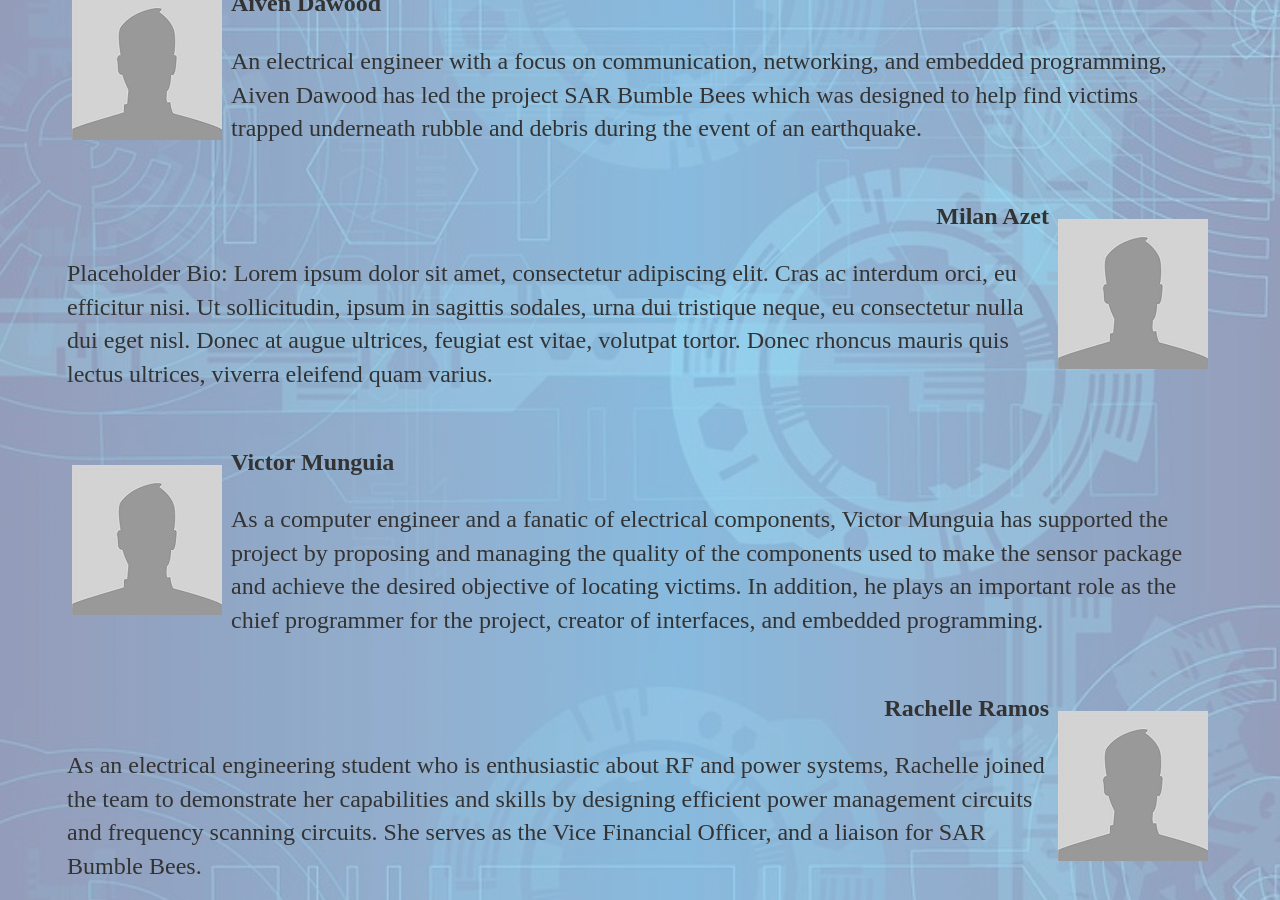
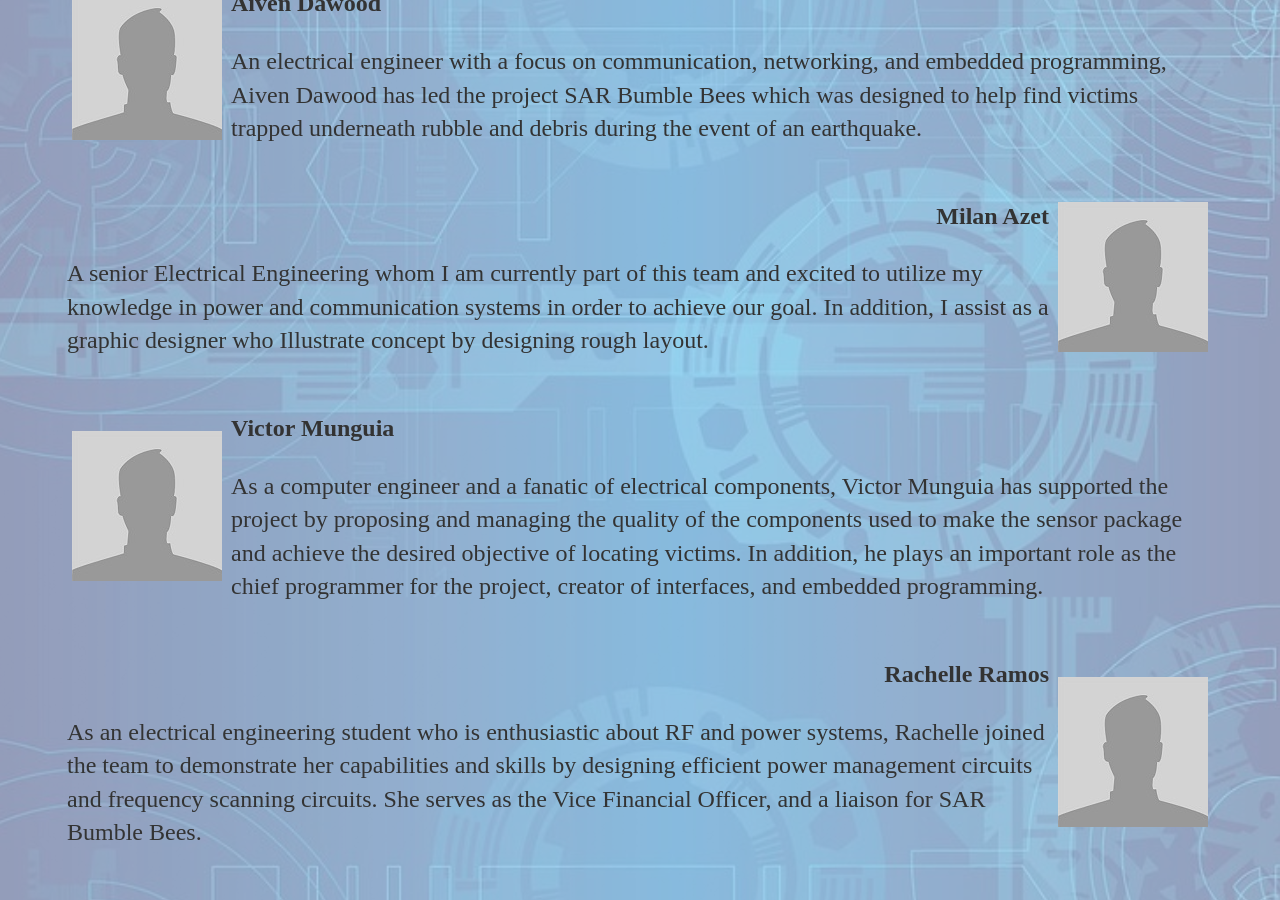
Before and after one commit to ColtonBeery/sarbumblebees, a Jekyll site: the page built from members/index.html, in a window 1280 px wide and 900 px high, scrolled down 303 px. Built offline with Jekyll 4.4.1, drawn with Linux system fonts in a browser that asks for light colours.

Commit message:
Placed Milian's Bio

```diff
--- a/members/index.html
+++ b/members/index.html
@@ -25,7 +25,7 @@ title: Members - SAR Bumblebees
   <tr>
 		<td>
 			<p align="right"><b>Milan Azet</b></p>
-			<p>Placeholder Bio: Lorem ipsum dolor sit amet, consectetur adipiscing elit. Cras ac interdum orci, eu efficitur nisi. Ut sollicitudin, ipsum in sagittis sodales, urna dui tristique neque, eu consectetur nulla dui eget nisl. Donec at augue ultrices, feugiat est vitae, volutpat tortor. Donec rhoncus mauris quis lectus ultrices, viverra eleifend quam varius.</p>
+			<p>A senior Electrical Engineering whom I am currently part of this team and excited to utilize my knowledge in power and communication systems in order to achieve our goal. In addition, I assist as a graphic designer who Illustrate concept by designing rough layout.</p>
 		</td>
 		<td>
 			<img src="/images/Headshot-Placeholder.jpg" alt="Placeholder Image" style="margin:5px 5px">
```
